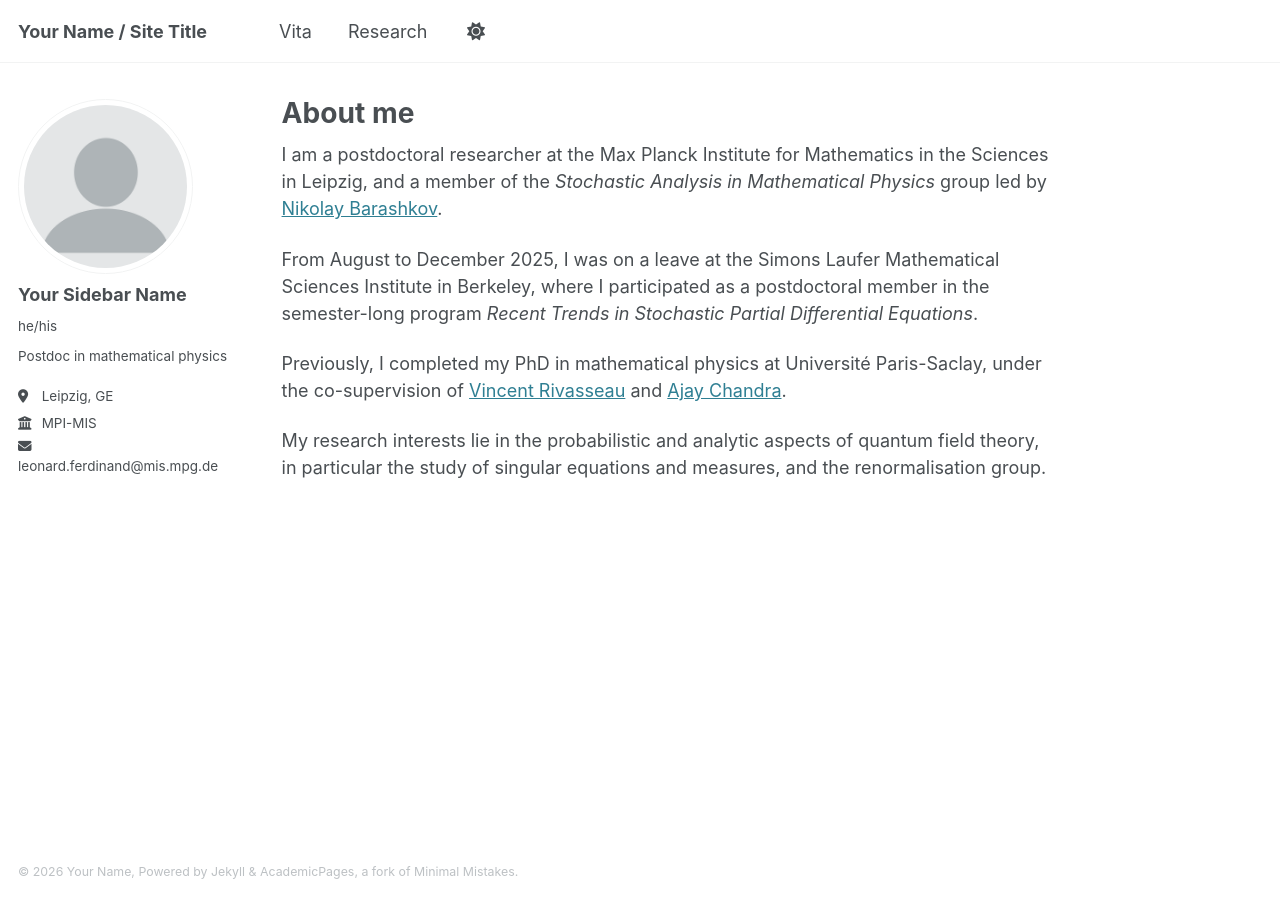
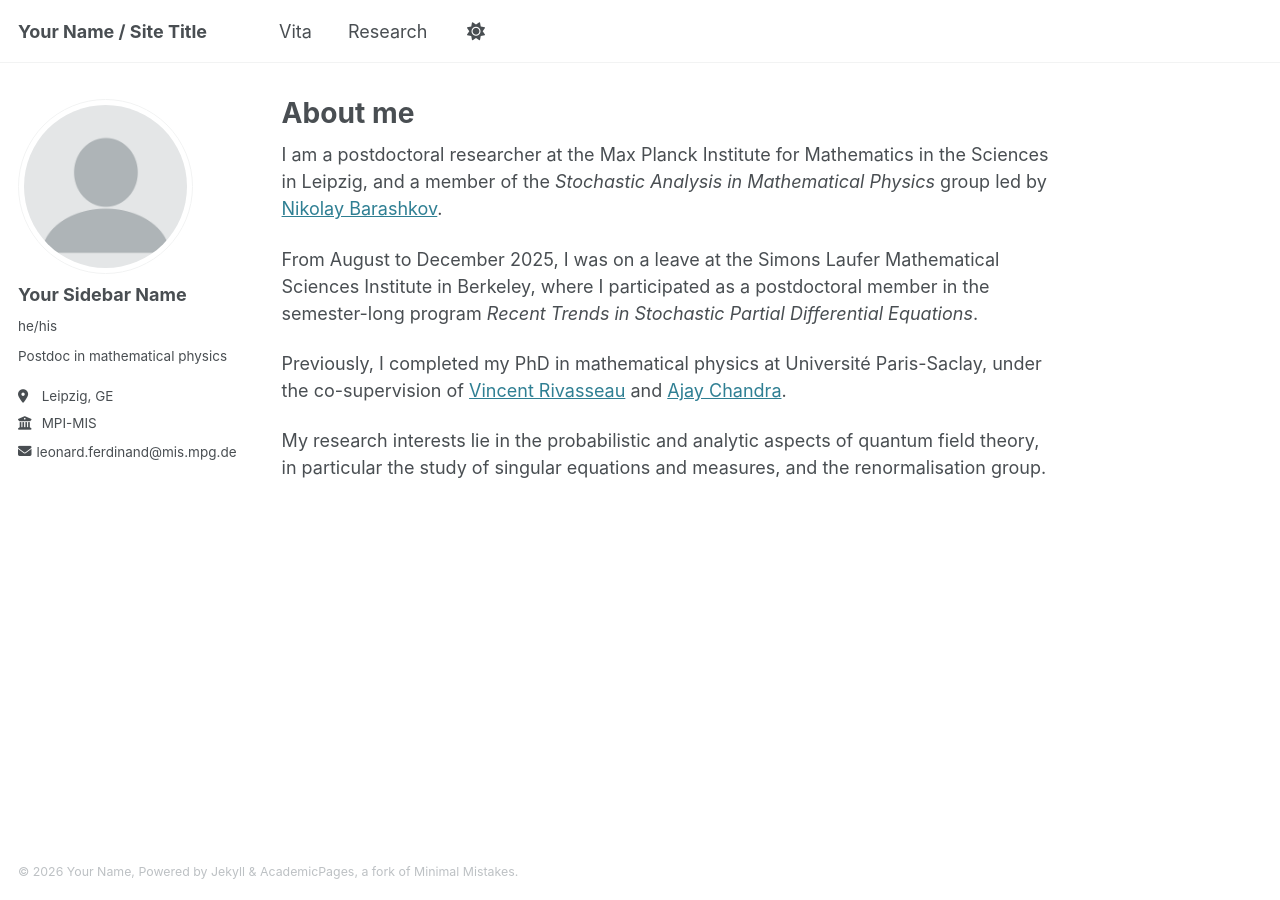
Before and after one commit to leonardferdinand/leonardferdinand.github.io, a Jekyll site: the page built from _pages/about.md, in a window 1280 px wide. Built offline with Jekyll 4.4.1, drawn with Linux system fonts in a browser that asks for light colours.

Commit message:
Update author-profile.html

```diff
--- a/_includes/author-profile.html
+++ b/_includes/author-profile.html
@@ -34,7 +34,7 @@
         <li><a href="{{ author.uri }}"><i class="fas fa-fw fa-link icon-pad-right" aria-hidden="true"></i>{{ site.data.ui-text[site.locale].website_label | default: "Website" }}</a></li>
       {% endif %}
       {% if author.email %}
-        <li><i class="fas fa-envelope"></i><a href="mailto:{{ author.email }}">{{ author.email }}</a></li>
+        <li style="display: flex; align-items: center; white-space: nowrap; gap: 5px;"><i class="fas fa-envelope"></i><a href="mailto:{{ author.email }}">{{ author.email }}</a></li>
       {% endif %}
 
       <!-- Font Awesome and Academicons icons / Academic websites -->
```
